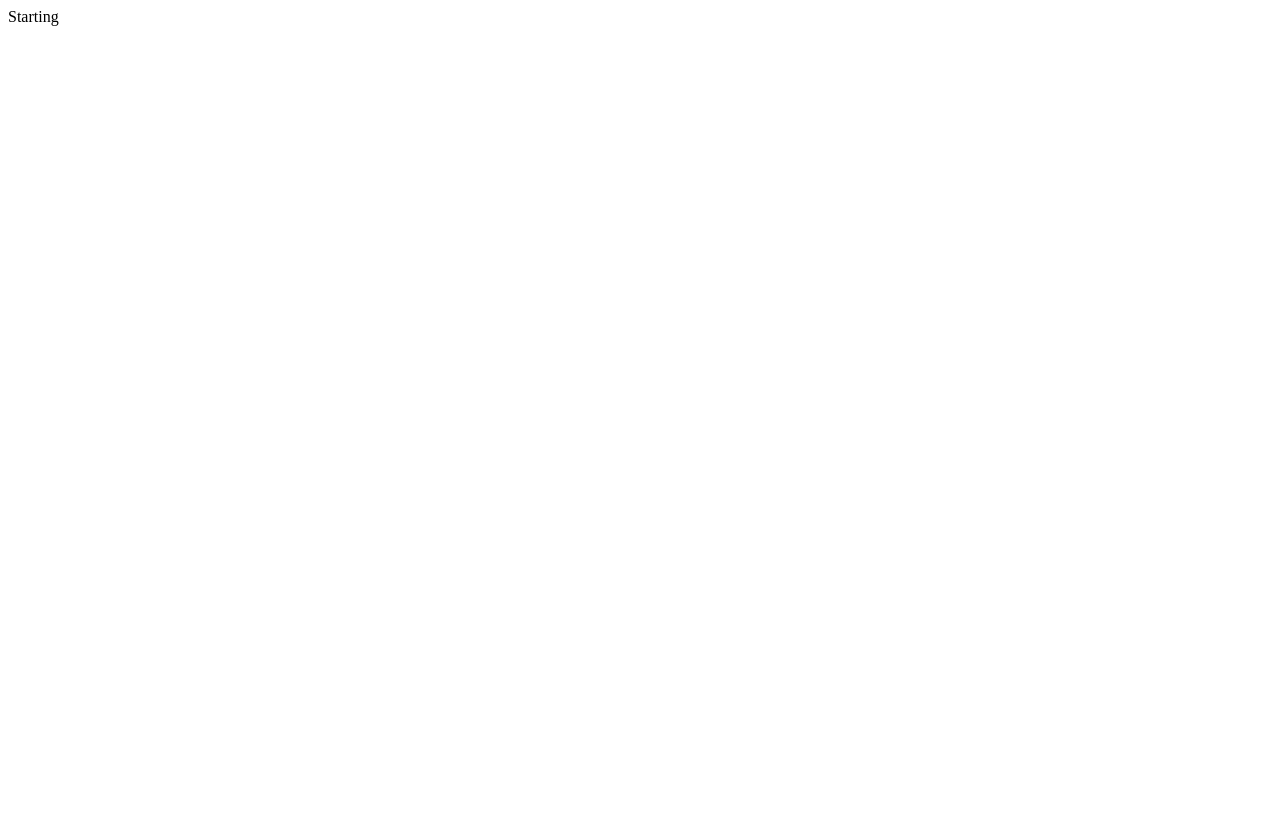
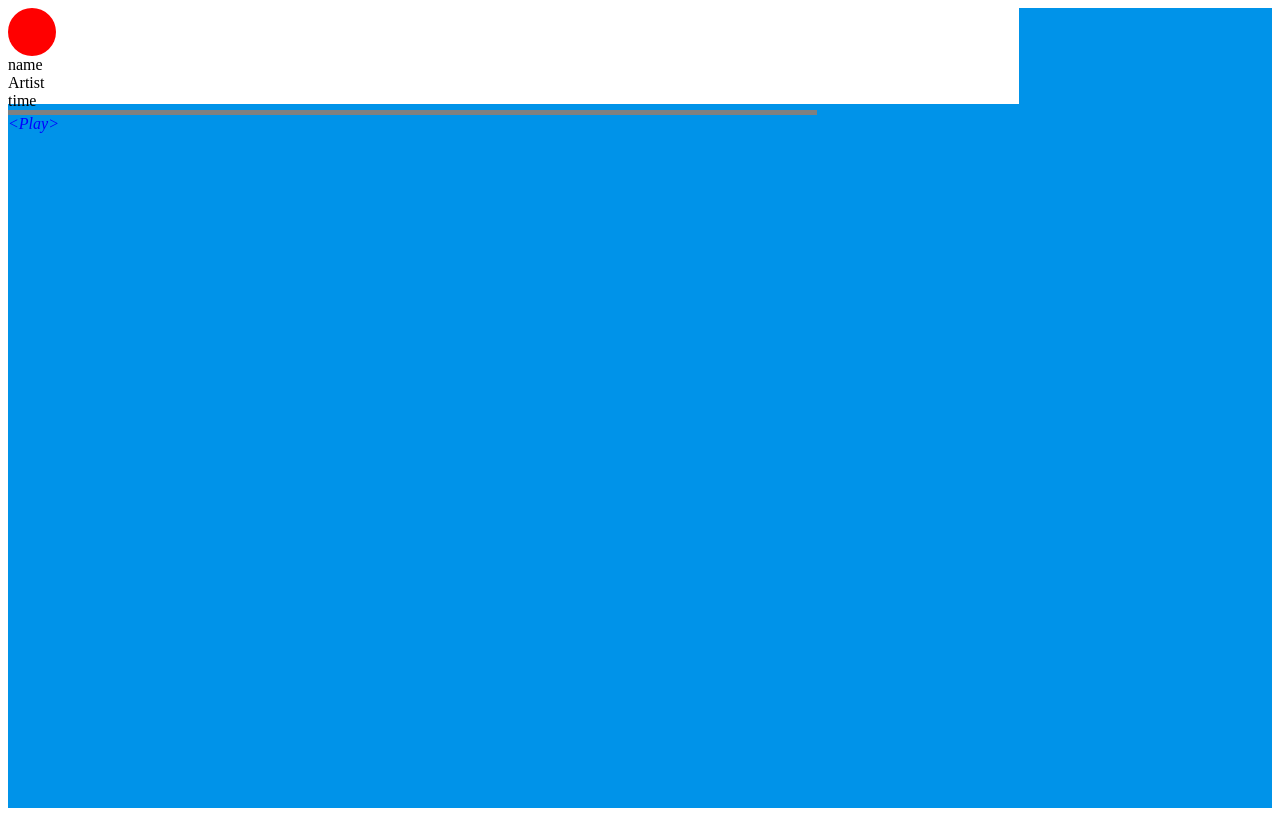
Before and after one commit to Gerson4G/livevox-player, a React (Create React App) app: page / in a window 1280 px wide. Built offline with nearby package versions, Linux system fonts and the light colour scheme.

Commit message:
very basic skeleton

```diff
--- a/src/components/App.jsx
+++ b/src/components/App.jsx
@@ -1,10 +1,17 @@
 import React from 'react';
+import Container from './Container';
+import styled from 'styled-components';
+
+const MainApp = styled.div`
+  background-color: rgb(0, 147, 233);
+  height: 100vh;
+`;
 
 function App() {
   return (
-    <div className="App">
-      Starting
-    </div>
+    <MainApp>
+      <Container/>
+    </MainApp>
   );
 }
 
--- a/src/components/Buttons.jsx
+++ b/src/components/Buttons.jsx
@@ -1,5 +1,16 @@
 import React from 'react';
+import styled from 'styled-components';
 
-const Buttons = () => <></>;
+const ButtonsContainer = styled.div`
+    color: blue;
+`;
+
+const Buttons = () => (
+    <ButtonsContainer>
+        <i>{`<`}</i>
+        <i>Play</i>
+        <i>{`>`}</i>
+    </ButtonsContainer>
+);
 
 export default Buttons;
--- a/src/components/Container.jsx
+++ b/src/components/Container.jsx
@@ -1,5 +1,21 @@
 import React from 'react';
+import styled from 'styled-components';
+import Buttons from './Buttons';
+import Disc from './Disc';
+import Description from './Description';
 
-const Container = () => <></>;
+const StyledContainer = styled.div`
+    background-color: white;
+    width: 80%;
+    height: 6em;
+`;
+
+const Container = () => (
+    <StyledContainer>
+        <Disc />
+        <Description />
+        <Buttons/>
+    </StyledContainer>
+);
 
 export default Container;
--- a/src/components/Description.jsx
+++ b/src/components/Description.jsx
@@ -1,5 +1,16 @@
 import React from 'react';
+import styled from 'styled-components';
+import ProgressBar from './ProgressBar';
 
-const Description = () => <></>;
+const DescriptionContainer = styled.div``;
+
+const Description = () => (
+    <DescriptionContainer>
+        <div>name</div>
+        <div>Artist</div>
+        <div>time</div>
+        <ProgressBar />
+    </DescriptionContainer>
+);
 
 export default Description;
--- a/src/components/Disc.jsx
+++ b/src/components/Disc.jsx
@@ -1,5 +1,15 @@
 import React from 'react';
+import styled from 'styled-components';
 
-const Disc = () => <></>;
+const radius = '3em';
+
+const StyledDisc = styled.div`
+    border-radius: 3em;
+    background-color: red;
+    height: ${radius};
+    width: ${radius};
+`;
+
+const Disc = () => <StyledDisc/>;
 
 export default Disc;
--- /dev/null
+++ b/src/components/ProgressBar.jsx
@@ -0,0 +1,10 @@
+import React from 'react';
+import styled from 'styled-components';
+
+const ProgressBar = styled.div`
+    width: 80%;
+    height: 5px;
+    background: gray;
+`;
+
+export default ProgressBar;
```
